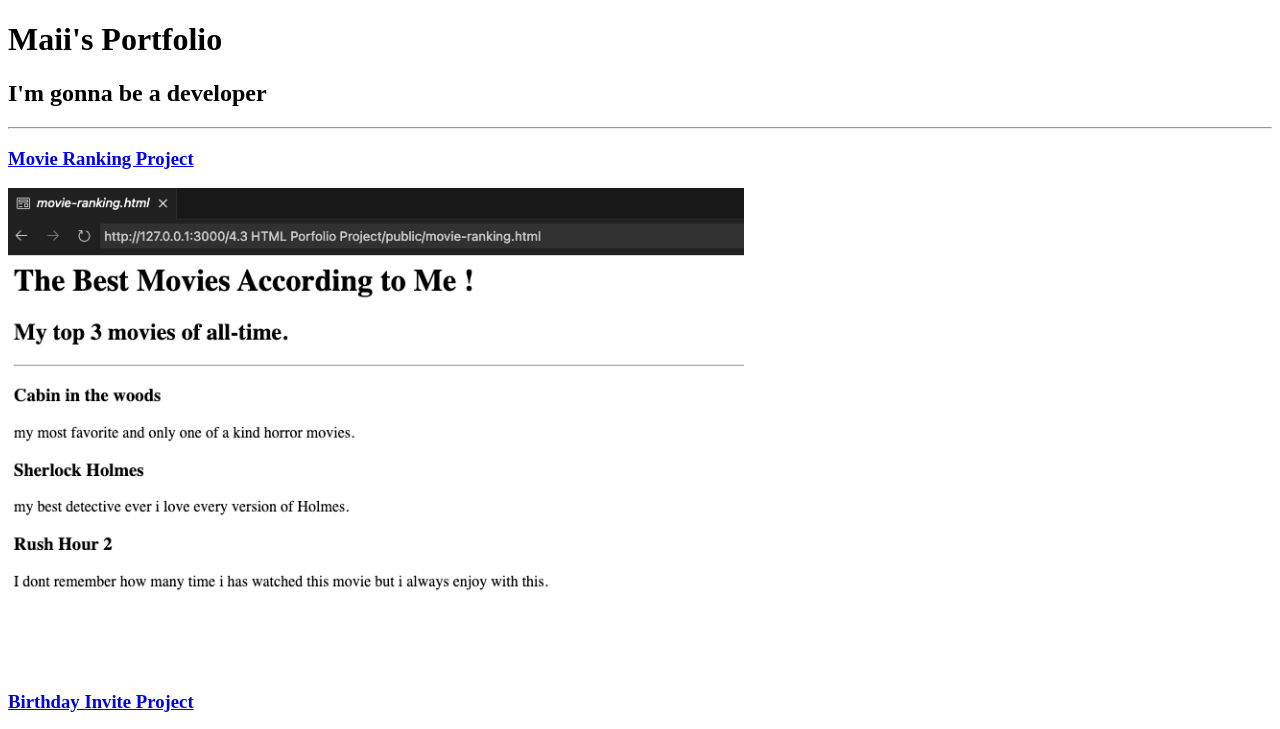
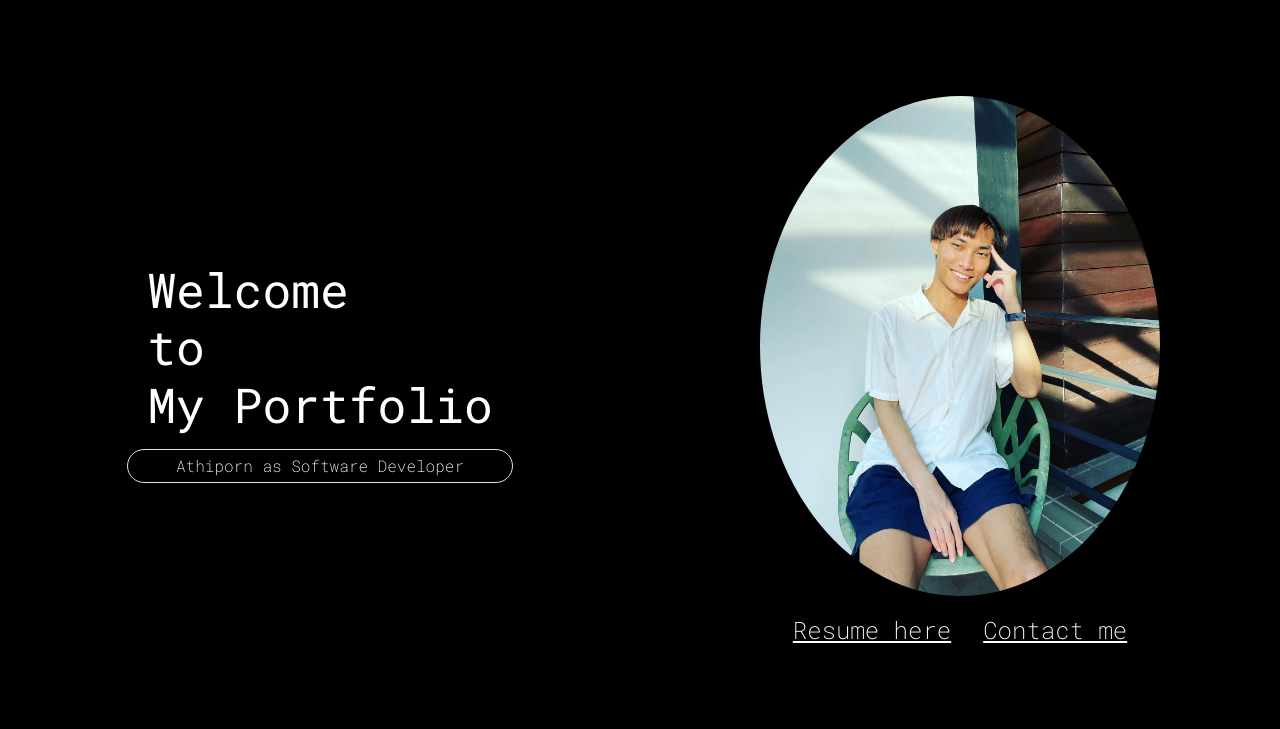
Before and after one commit to newasia2538/html-portfoio, a plain HTML site: page index.html in a window 1280 px wide. Shown: the top 729 px of the page. Drawn offline with nearby package versions, Linux system fonts and the light colour scheme.

Commit message:
implement hero section

```diff
--- /dev/null
+++ b/index.css
@@ -0,0 +1,31 @@
+.roboto-mono-400 {
+    font-family: "Roboto Mono", monospace;
+    font-optical-sizing: auto;
+    font-weight: 400;
+    font-style: normal;
+  }
+
+  .roboto-mono-400-bold {
+    font-family: "Roboto Mono", monospace;
+    font-optical-sizing: auto;
+    font-weight: 400;
+    font-style: bold;
+  }
+
+  .roboto-mono-200 {
+    font-family: "Roboto Mono", monospace;
+    font-optical-sizing: auto;
+    font-weight: 200;
+    font-style: normal;
+  }
+
+  .border-round-5-percent{
+    border: 1px solid white;
+    padding: 1.5rem;
+    border-radius: 25%;
+  }
+
+  body > div{
+    padding-left: 3rem!important;
+    padding-right: 3rem!important;
+  }
--- a/index.html
+++ b/index.html
@@ -2,18 +2,37 @@
 <html lang="en">
 <head>
     <meta charset="UTF-8">
-    <title>Maii's Portfolio</title>
+    <title>Athiporn's Portfolio</title>
+    <link href="https://cdn.jsdelivr.net/npm/bootstrap@5.3.2/dist/css/bootstrap.min.css" rel="stylesheet" integrity="sha384-T3c6CoIi6uLrA9TneNEoa7RxnatzjcDSCmG1MXxSR1GAsXEV/Dwwykc2MPK8M2HN" crossorigin="anonymous">
+    <link rel="preconnect" href="https://fonts.googleapis.com">
+    <link rel="preconnect" href="https://fonts.gstatic.com" crossorigin>
+    <link href="https://fonts.googleapis.com/css2?family=Roboto+Mono:ital,wght@0,100..700;1,100..700&display=swap" rel="stylesheet">
+    <link rel="stylesheet" href="/index.css" />
+
+    <style>
+    </style>
 </head>
 <body>
-<h1>Maii's Portfolio</h1>
-<h2>I'm gonna be a developer</h2>
-<hr/>
-<h3><a href="./public/movie-ranking.html">Movie Ranking Project</a></h3>
-<img src="./assets/images/movie-ranking.png" alt="screenshot of Movie Ranking Project" height="480"/>
-<h3><a href="./public/birthday-invite.html">Birthday Invite Project</a></h3>
-<img src="./assets/images/birthday-invite.png" alt="screenshot of Birthday Invite Project" height="480" />
-<hr/>
-    <a href="./public/about.html">About Me</a>
-    <a href="./public/contact.html">Contect Me</a>
+
+    <!-- hero section -->
+    <div class="container-fluid px-4 py-5 bg-black">
+        <div class="row flex-lg-row align-items-center g-5 py-5">
+            <div class="col-lg-6">
+                <h1 class="d-flex justify-content-center text-white mb-3 roboto-mono-400-bold mx-5" style="font-size: 3rem;">Welcome <br>to<br> My Portfolio</h1>
+                <div class="d-flex justify-content-center mx-auto"><p class="lead roboto-mono-200 border rounded-pill text-center text-white py-1 px-5 mx-5" style="font-size: 1rem;">Athiporn as Software Developer</p></div>
+            </div>
+            <div class="col-lg-6 mx-8">
+                <img src="./assets/profile-pic.jpg" class="d-block mx-auto img-fluid rounded-circle"  alt="profile pic" width="400" height="500" loading="lazy">
+                <div class="d-flex justify-content-center">
+                    <a class="p-3 roboto-mono-200 text-white" style="font-size: 1.5rem;" href="">Resume here</a>
+                    <a class="p-3 roboto-mono-200 text-white" style="font-size: 1.5rem;" href="">Contact me</a>
+                </div>
+            </div>
+        </div>
+    </div>
+
+
+    <!-- import bootstrap css -->
+    <script src="https://cdn.jsdelivr.net/npm/bootstrap@5.3.2/dist/js/bootstrap.bundle.min.js" integrity="sha384-C6RzsynM9kWDrMNeT87bh95OGNyZPhcTNXj1NW7RuBCsyN/o0jlpcV8Qyq46cDfL" crossorigin="anonymous"></script>
 </body>
 </html>
```
Also changed, not shown: solution.html (deleted, +0 -22 lines), assets/icons/arrow-return-right.svg (added), assets/images/birthday-invite.png (deleted), assets/images/movie-ranking.png (deleted), assets/profile-pic.jpg (added), goal.png (deleted).
